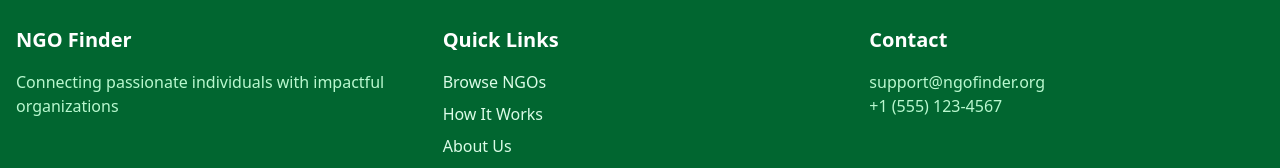
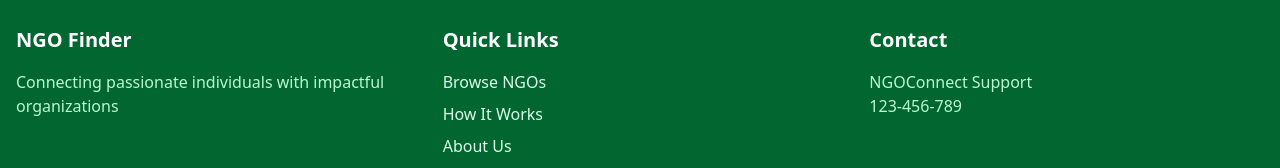
Before and after one commit to krishang-bose/NGOconnect, a React (Vite) app in the folder frontend/: page / in a window 1280 px wide. Shown: the part 1084-1252 px from the top of the page. Built offline with nearby package versions, Linux system fonts and the light colour scheme.

Commit message:
changes in footer

```diff
--- a/frontend/src/components/footer.jsx
+++ b/frontend/src/components/footer.jsx
@@ -20,8 +20,8 @@ const Footer = () => {
           </div>
           <div>
             <h4 className="text-xl font-bold mb-4">Contact</h4>
-            <p className="text-green-200">support@ngofinder.org</p>
-            <p className="text-green-200">+1 (555) 123-4567</p>
+            <p className="text-green-200">NGOConnect Support</p>
+            <p className="text-green-200">123-456-789</p>
           </div>
         </div>
       </footer>
```
